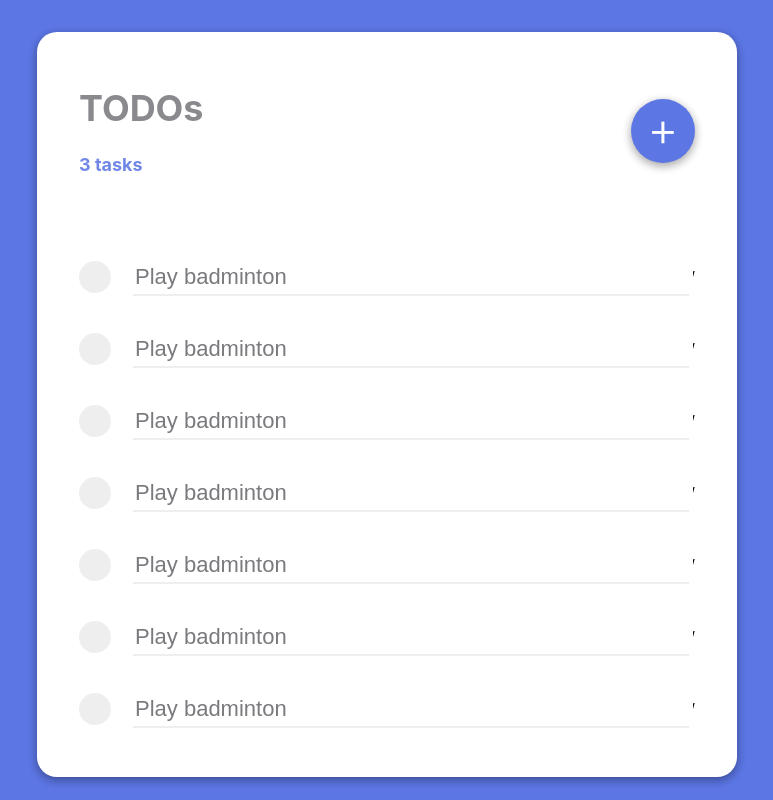
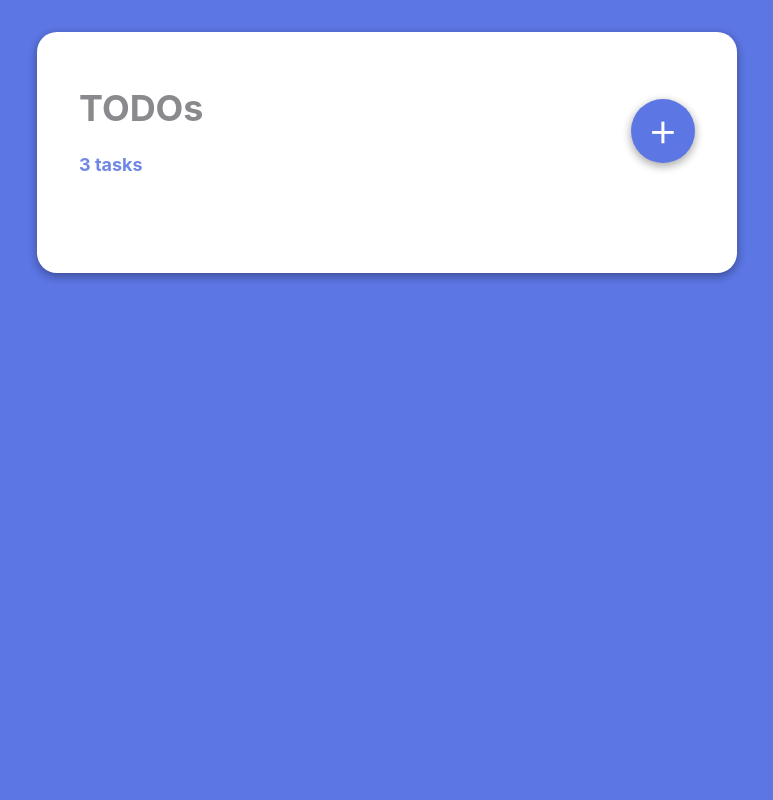
Before and after one commit to kitsanapong/todolist, a React (Create React App) app: page / in a window 1280 px wide. Shown: the whole page, without its empty margins (253-1026 px from the left). Built offline with nearby package versions, Linux system fonts and the light colour scheme.

Commit message:
Render TodoItem from todos in state

```diff
--- a/src/App.js
+++ b/src/App.js
@@ -14,15 +14,16 @@ class App extends Component {
   }
 
   renderTodoList() {
+    const { todos } = this.state
+    const todosItemList = todos.map((todo) => {
+      return (
+        <TodoItem />
+      )
+    })
+
     return (
       <div className="todo-list-wrapper">
-        <TodoItem />
-        <TodoItem />
-        <TodoItem />
-        <TodoItem />
-        <TodoItem />
-        <TodoItem />
-        <TodoItem />
+        { todosItemList }
       </div>
     )
   }
```
